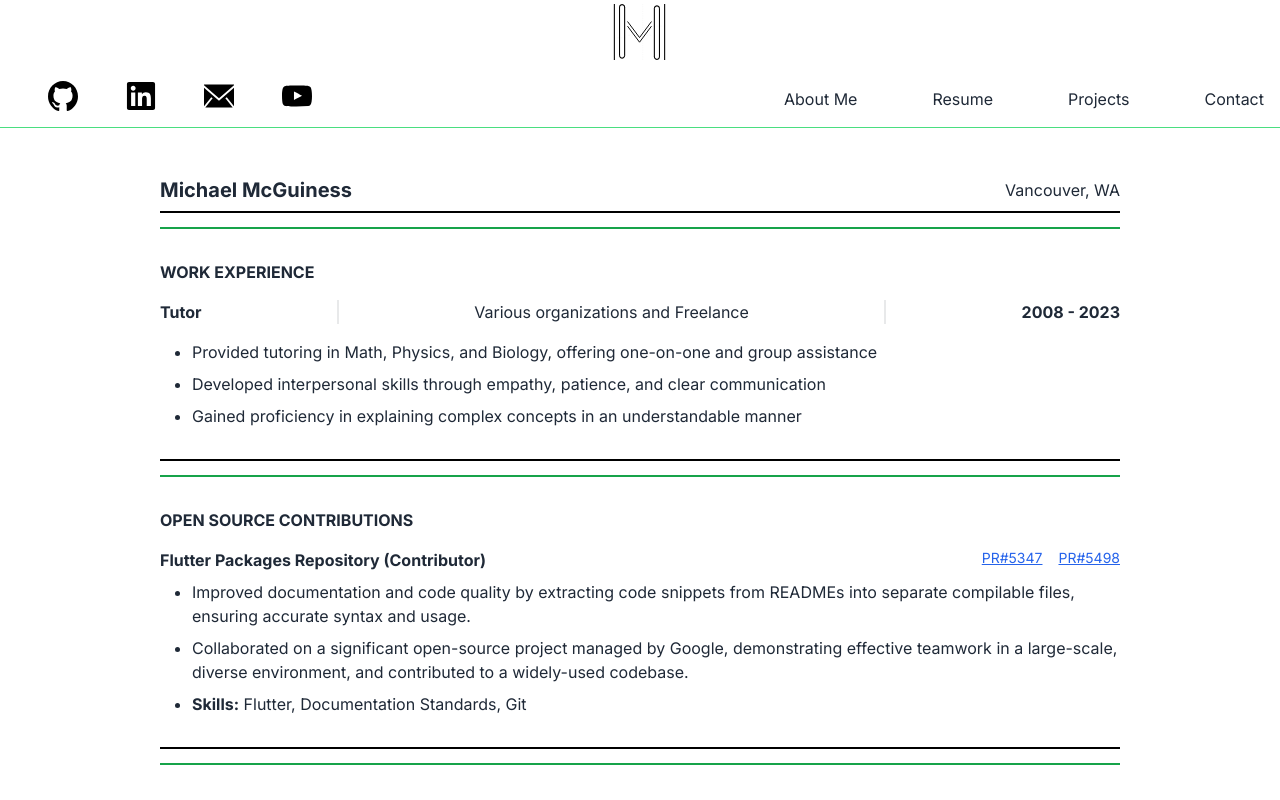
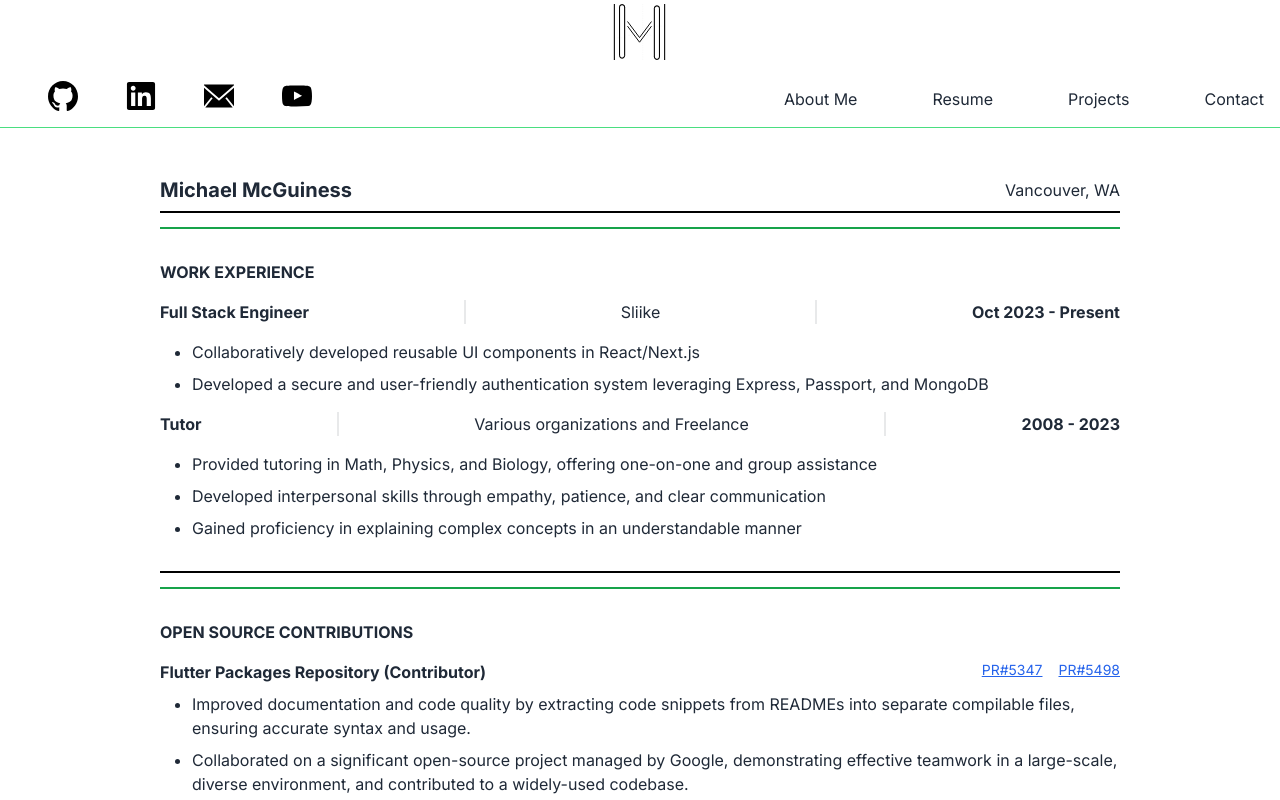
Before and after one commit to mike-v2/portfolio, a Next.js app: page /resume in a window 1280 px wide. Shown: the top 800 px of the page. Built offline with nearby package versions, Linux system fonts and the light colour scheme.

Commit message:
Add Sliike to work experience

```diff
--- a/app/resume/workExperience.tsx
+++ b/app/resume/workExperience.tsx
@@ -1,28 +1,49 @@
+import { JobData } from "@/types/jobData";
+
+const jobData: JobData[] = [
+  {
+    title: "Full Stack Engineer",
+    company: "Sliike",
+    date: "Oct 2023 - Present",
+    description: [
+      "Collaboratively developed reusable UI components in React/Next.js",
+      "Developed a secure and user-friendly authentication system leveraging Express, Passport, and MongoDB",
+    ],
+  },
+  {
+    title: "Tutor",
+    company: "Various organizations and Freelance",
+    date: "2008 - 2023",
+    description: [
+      "Provided tutoring in Math, Physics, and Biology, offering one-on-one and group assistance",
+      "Developed interpersonal skills through empathy, patience, and clear communication",
+      "Gained proficiency in explaining complex concepts in an understandable manner",
+    ],
+  },
+];
+
 export default function WorkExperience() {
   return (
     <div className="py-6">
       <h2 className="font-bold">WORK EXPERIENCE</h2>
-      <div className="flex justify-between pt-4">
-        <p className="font-bold">Tutor</p>
-        <div className="divider divider-horizontal"></div>
-        <p>Various organizations and Freelance</p>
-        <div className="divider divider-horizontal"></div>
-        <p className="font-bold">2008 - 2023</p>
-      </div>
-      <ul className="flex flex-col gap-y-2 list-disc ps-8 pt-4">
-        <li>
-          Provided tutoring in Math, Physics, and Biology, offering one-on-one
-          and group assistance
-        </li>
-        <li>
-          Developed interpersonal skills through empathy, patience, and clear
-          communication
-        </li>
-        <li>
-          Gained proficiency in explaining complex concepts in an understandable
-          manner
-        </li>
-      </ul>
+      {jobData && jobData.map((job) => <Job {...job} />)}
     </div>
   );
 }
+
+function Job({ title, company, date, description }: JobData) {
+  return (
+    <>
+      <div className="flex justify-between pt-4">
+        <p className="font-bold">{title}</p>
+        <div className="divider divider-horizontal"></div>
+        <p>{company}</p>
+        <div className="divider divider-horizontal"></div>
+        <p className="font-bold">{date}</p>
+      </div>
+      <ul className="flex flex-col gap-y-2 list-disc ps-8 pt-4">
+        {description && description.map((item) => <li>{item}</li>)}
+      </ul>
+    </>
+  );
+}
--- /dev/null
+++ b/types/jobData.ts
@@ -0,0 +1,6 @@
+export type JobData = {
+  title: string;
+  company: string;
+  date: string;
+  description: string[];
+};
```
